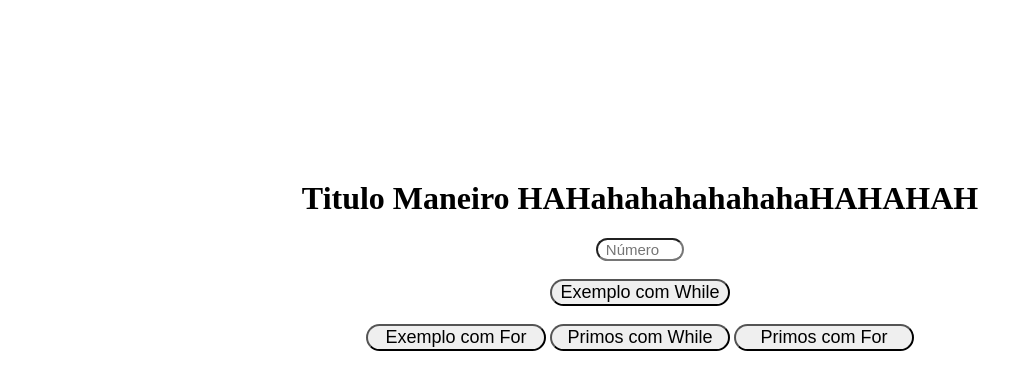
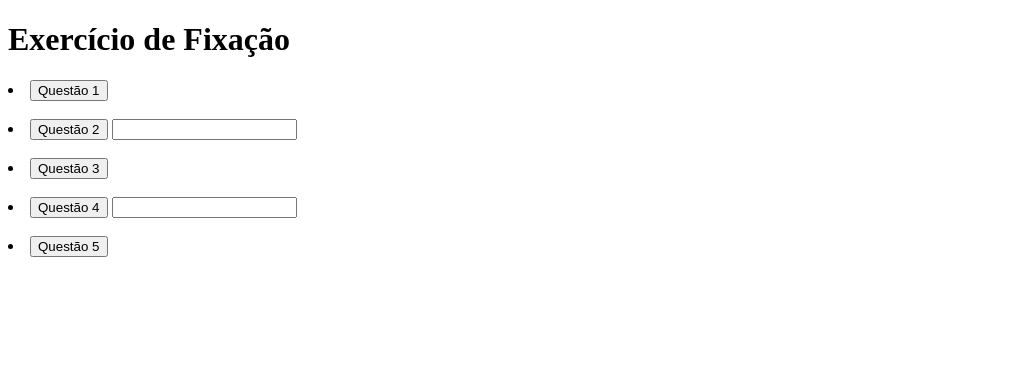
Before and after one commit to leiticiasf/logicaprogram, a plain HTML site: page index.html in a window 1280 px wide. Shown: the whole page, without its empty margins (0-1033 px from the left). Drawn offline with Linux system fonts and the light colour scheme.

Commit message:
Add files via upload

```diff
--- a/index.html
+++ b/index.html
@@ -1,23 +1,21 @@
 <!DOCTYPE html>
-<html lang="pt-br">
+<html lang="en">
 <head>
-    <link rel="stylesheet" href="style.css">
+    <script src="script.js"></script>
     <meta charset="UTF-8">
     <meta http-equiv="X-UA-Compatible" content="IE=edge">
     <meta name="viewport" content="width=device-width, initial-scale=1.0">
-    <title>Aula04-08</title>
-
+    <title>Aulas</title>
 </head>
 <body>
-    <div id="raiz">
-      <h1>Titulo Maneiro HAHahahahahahahaHAHAHAH</h1>
-      <input type="number"  id="entrada" placeholder="Número"> <br> <br>
-      <button onclick="exemploWhile()">Exemplo com While</button><br><br>
-      <button onclick="exemploFor()">Exemplo com For</button>
-      <button onclick="primos()">Primos com While</button>
-      <button onclick="teste()">Primos com For</button>
-    </div>
+    <h1>Exercício de Fixação</h1>
+   <li> <button onclick="questao1()">Questão 1</button>   <div id="saida1"></div> </li><br>
+   <li> <button onclick="questao2()">Questão 2</button>   <input    id="numero" type="number">
+    <div id="saida2"></div> </li><br>
+   <li> <button onclick="questao3()">Questão 3</button>   <div id="saida3"></div> </li><br>
+   <li> <button onclick="questao4()">Questão 4</button>  <input id="primo" type="number"> <div id="saida4"></div> </li><br>
+   <li> <button onclick="questao5()">Questão 5</button>   <div id="saida5"></div></li><br>
 
-    <script src="script.js"></script>
+
 </body>
 </html>
--- a/script.js
+++ b/script.js
@@ -1,53 +1,56 @@
-function exemploWhile(){
-     let num = Number(document.getElementById("entrada").value);
-     let i = 0;
-     while(i < num){
+
+function questao1(){
+    let i = 10;
+    while(i > 0){
         alert(i);
-        i ++;
-     }
+        i = i - 1;
+    }
+    if(i = 1){
+        alert("Feliz ano novo!")
+    }
+
 }
 
-function exemploFor(){
-     let num = Number(document.getElementById("entrada").value)
-     for(let i = 0; i < num; i ++){
-        alert(i);
-     }
+function questao2(){
+    let num = (document.getElementById("numero").value)
+    let qtd = 1
+    let primeiroNum = num
+    for (let i = 10; qtd <= i; qtd++ ){
+        num = primeiroNum * qtd
+        alert(num)
+    }
+
 }
 
-function primos(){
-     let num = Number(document.getElementById("entrada").value);
-     let qtd = 0
-     let i = 1
-     while(i <= num ){
-        let divisores = 0;
-        let c = 1;
-        while(c <= i){
-            if(i % c == 0){
-                divisores ++;
-            }
-            c++
+function questao3(){
+    let par = 0
+    let contador = 0
+    let adicao = 0
+    while(contador <= 50){
+        if (par % 2 == 0){
+            adicao = par + adicao
+            par++
         }
-        if (divisores == 2){
-            qtd ++;
+        else{
+            par++
         }
-        i++;
-     }
-     alert(qtd);
+        contador++
+    }
+    alert(adicao)
+
 }
 
-function teste(){
-    let num = Number(document.getElementById("entrada").value);
-    qtd = 0
-    for(let i = 1; i <= num; i++){
-        let divisores = 0;
-        for (let c = 1; c <= i; c++){
-            if(i % c == 0){
-                divisores ++;
-            }
+function questao4(){
+    let hihi = Number(getElementById("primo").value)
+    let divisores = 0;
+    for(let i = 2; i <= hihi; i++){
+        if(num % i == 0){
+        divisores++
         }
+        break;
+    }
         if(divisores == 2){
-            qtd ++;
-        }
     }
-    alert(qtd);
+    alert("é primo")
+
 }
```
